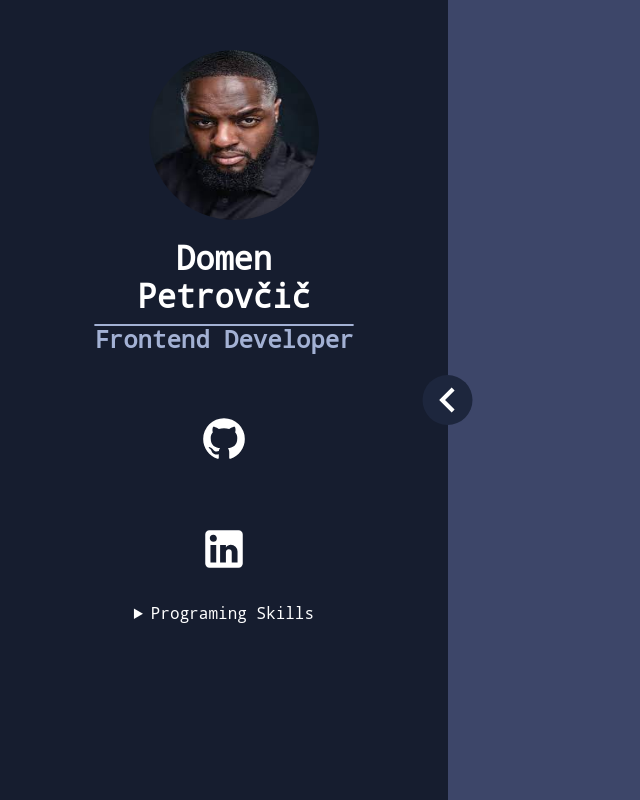
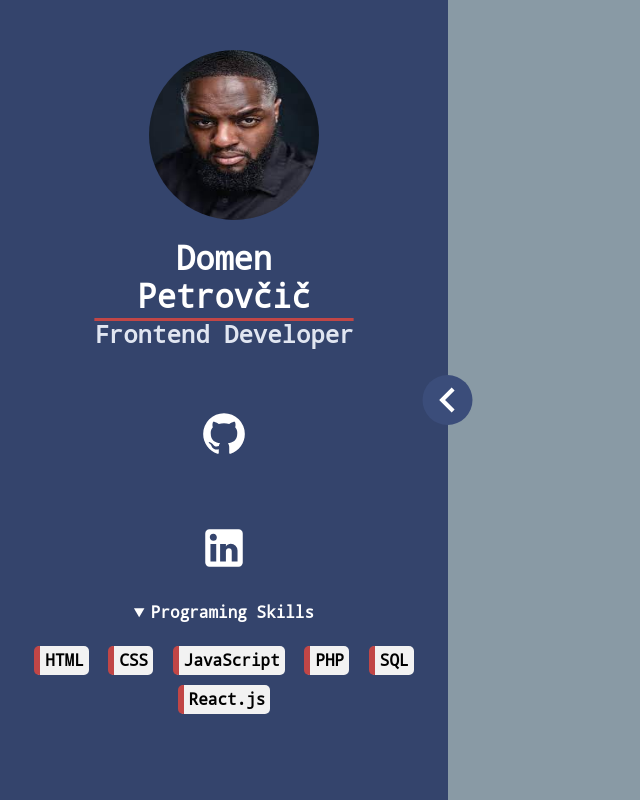
Before and after one commit to Skiddie93/Portfolio, a React (Create React App) app: page / in a window 1280 px wide. Shown: the whole page, without its empty margins (0-640 px from the left). Built offline with nearby package versions, Linux system fonts and the light colour scheme.

Commit message:
restyling panel

```diff
--- a/src/panel.jsx
+++ b/src/panel.jsx
@@ -25,15 +25,17 @@ const panelToggle = () => {
             <h2>Frontend Developer</h2>
           <div className="meInfo">
 
+              <a href="google.com">
+                <svg viewBox="0 0 24 24">
 
-                <svg viewBox="0 0 24 24">
                   <path fill="currentColor" d="M12,2A10,10 0 0,0 2,12C2,16.42 4.87,20.17 8.84,21.5C9.34,21.58 9.5,21.27 9.5,21C9.5,20.77 9.5,20.14 9.5,19.31C6.73,19.91 6.14,17.97 6.14,17.97C5.68,16.81 5.03,16.5 5.03,16.5C4.12,15.88 5.1,15.9 5.1,15.9C6.1,15.97 6.63,16.93 6.63,16.93C7.5,18.45 8.97,18 9.54,17.76C9.63,17.11 9.89,16.67 10.17,16.42C7.95,16.17 5.62,15.31 5.62,11.5C5.62,10.39 6,9.5 6.65,8.79C6.55,8.54 6.2,7.5 6.75,6.15C6.75,6.15 7.59,5.88 9.5,7.17C10.29,6.95 11.15,6.84 12,6.84C12.85,6.84 13.71,6.95 14.5,7.17C16.41,5.88 17.25,6.15 17.25,6.15C17.8,7.5 17.45,8.54 17.35,8.79C18,9.5 18.38,10.39 18.38,11.5C18.38,15.32 16.04,16.16 13.81,16.41C14.17,16.72 14.5,17.33 14.5,18.26C14.5,19.6 14.5,20.68 14.5,21C14.5,21.27 14.66,21.59 15.17,21.5C19.14,20.16 22,16.42 22,12A10,10 0 0,0 12,2Z" />
                 </svg>
+              </a>
                 <svg viewBox="0 0 24 24">
                   <path fill="currentColor" d="M19 3A2 2 0 0 1 21 5V19A2 2 0 0 1 19 21H5A2 2 0 0 1 3 19V5A2 2 0 0 1 5 3H19M18.5 18.5V13.2A3.26 3.26 0 0 0 15.24 9.94C14.39 9.94 13.4 10.46 12.92 11.24V10.13H10.13V18.5H12.92V13.57C12.92 12.8 13.54 12.17 14.31 12.17A1.4 1.4 0 0 1 15.71 13.57V18.5H18.5M6.88 8.56A1.68 1.68 0 0 0 8.56 6.88C8.56 5.95 7.81 5.19 6.88 5.19A1.69 1.69 0 0 0 5.19 6.88C5.19 7.81 5.95 8.56 6.88 8.56M8.27 18.5V10.13H5.5V18.5H8.27Z" />
                 </svg>
                 <div className="skills">
-                <details>
+                <details open>
                   <summary>Programing Skills</summary>
                   <br></br>
                    <badge>HTML</badge> <badge>CSS</badge> <badge>JavaScript</badge> <badge>PHP</badge> <badge>SQL</badge> <badge>React.js</badge>
--- a/src/styles.css
+++ b/src/styles.css
@@ -6,7 +6,7 @@
 }
 
 body {
-  background-color: #3d4669;
+  background-color: #899AA5;
 }
 
 .mainPanel {
@@ -14,7 +14,7 @@ body {
   width: 25vw;
   height: auto;
   min-height: 95vh;
-  background: #161d2f;
+  background: #34446c;
   color: white;
   padding: 2.5vh;
   display: flex;
@@ -46,7 +46,7 @@ body {
   right: 0;
   top: 50%;
   transform: translate(49%, -50%);
-  background: #1d263d;
+  background: #3b4d7a;
   padding: 0px;
   cursor: pointer;
 }
@@ -95,6 +95,11 @@ body {
   margin: 30px;
 }
 
+.meInfo a {
+  color: white;
+  text-decoration: none;
+}
+
 .innerPanel h1 {
   height: auto;
   width: 200px;
@@ -106,22 +111,33 @@ body {
 .innerPanel h2 {
   height: auto;
   width: 100%;
-  margin: 10px auto 10px auto;
+  margin: 5px auto 10px auto;
   text-align: center;
   font-size: 0, 6rem;
-  color: #a3b1d4;
+  color: #e1e6f1;
   text-decoration: overline;
+  text-decoration-color: #c14646;
+  text-decoration-thickness: 3px;
 }
 
 .skills {
   display: inline;
   text-align: center;
   user-select: none;
+  font-weight: bold;
 }
 .skills badge {
   display: inline-block;
-  background: red;
-  margin: 10px;
+  background: #f2f2f2;
+  color: black;
+  border-left: 6px solid #c14646;
+  border-radius: 5px;
+  margin: 5px;
+  padding: 5px;
+}
+
+details {
+  pointer-events: none;
 }
 
 @media only screen and (max-height: 700px) {
--- a/src/styles.scss
+++ b/src/styles.scss
@@ -1,5 +1,5 @@
 
-$panel-color: #161d2f;
+$panel-color: #34446c;
 
 * {
   box-sizing: border-box;
@@ -9,7 +9,7 @@ $panel-color: #161d2f;
 }
 
 body {
-  background-color: #3d4669;
+  background-color: #899AA5;
 }
 
 .mainPanel {
@@ -102,6 +102,11 @@ body {
   }
 }
 
+.meInfo a{
+  color: white;
+  text-decoration: none;
+}
+
 .innerPanel h1 {
   height: auto;
   width: 200px;
@@ -113,23 +118,34 @@ body {
 .innerPanel h2 {
   height: auto;
   width: 100%;
-  margin: 10px auto 10px auto;
+  margin: 5px auto 10px auto;
   text-align: center;
   font-size: 0,6rem;
   color: lighten($panel-color, 60 );
   text-decoration: overline;
+  text-decoration-color: #c14646;
+  text-decoration-thickness: 3px;
 }
 
 .skills{
   display: inline;
   text-align: center;
   user-select: none;
+  font-weight: bold;
 
  & badge{
   display: inline-block;
-  background:red;
-  margin: 10px;
+  background:#f2f2f2;
+  color: black;
+  border-left: 6px solid #c14646;
+  border-radius: 5px;
+  margin: 5px;
+  padding: 5px;
 }
+}
+
+details{
+  pointer-events: none;
 }
 @media only screen and (max-height: 700px) {
   .meInfo {
```
